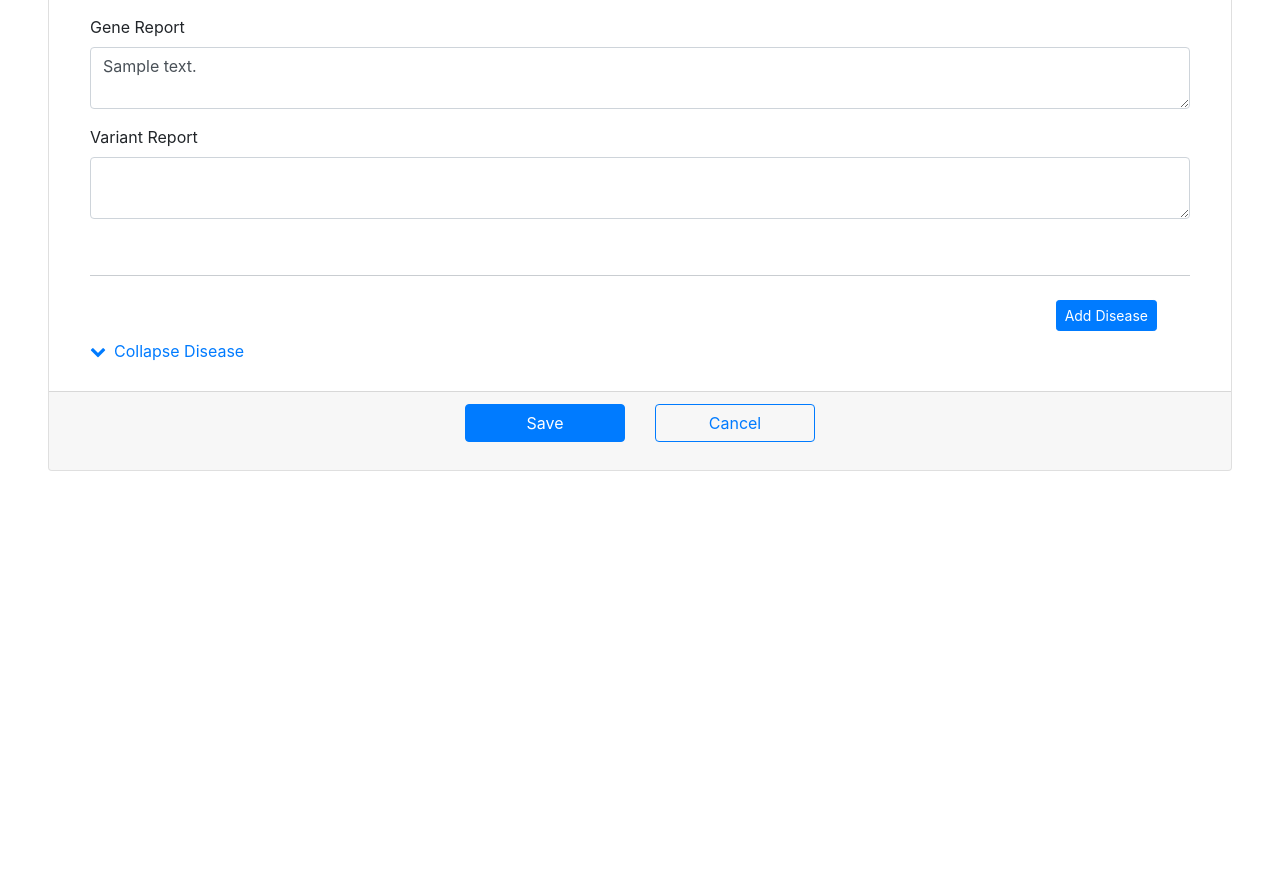
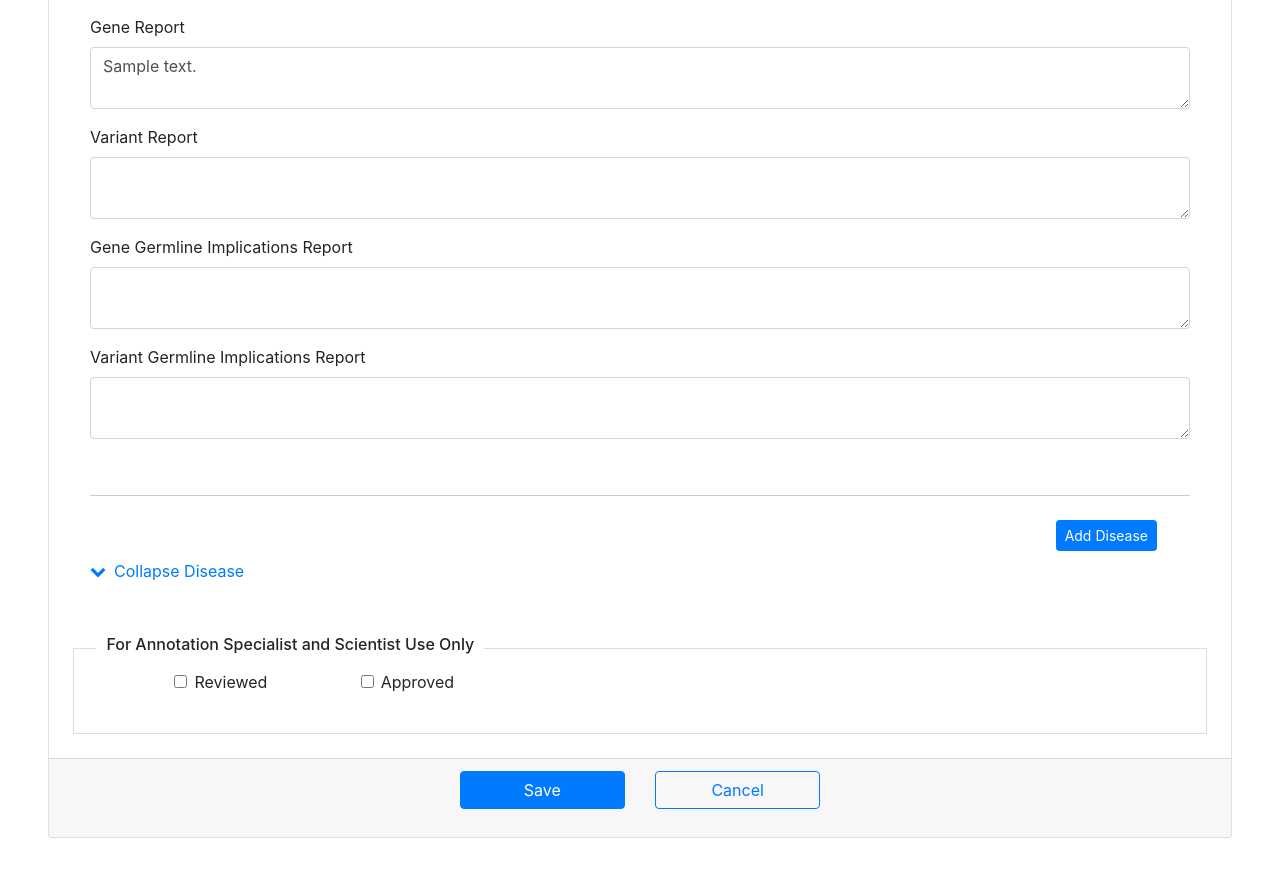
Before and after one commit to Danycraft98/Variant-KB, a Django app: template templates/variants/so_form.html in a window 1280 px wide. Shown: the part 806-1692 px from the top of the page. Before the commit the page ends 1277 px from the top, so only its background shows below. Run offline with Django 3.2, Linux system fonts and the light colour scheme; the template is opened without the code that fills it: most values are stand-ins (such as "Sample title", 1, 10 or a date in 2020); parts of the project's set-up code (start-up, migrations or seed data) failed here and were passed over; some libraries are stand-ins or nearby versions.

Commit message:
Added reviewed and approved checkboxes.

```diff
--- a/main/templatetags/custom_tags.py
+++ b/main/templatetags/custom_tags.py
@@ -1,4 +1,5 @@
 from django import template
+from api.models import Disease
 
 register = template.Library()
 
@@ -6,3 +7,8 @@ register = template.Library()
 @register.filter(name='get_class')
 def get_class(value):
 	return value.__class__.__name__
+
+
+@register.filter(name='get_disease')
+def get_disease(name):
+	return [disease.name for disease in Disease.objects.filter(name=name)]
--- a/templates/variants/so_form.html
+++ b/templates/variants/so_form.html
@@ -18,11 +18,24 @@
             </div>
             <div class="row form-group">
                 <div class="col-12">
-                    <label for="variant_report">Variant Report</label><input id="d0_vr_id" name="d0_report_id" hidden><input id="d0_vr_name" name="d0_report_name" value="Variant Report" hidden>
+                    <label for="variant_report">Variant Report</label>
                     <textarea class="form-control" id="variant_report" name="variant_report"></textarea>
                 </div>
             </div>
-            <br/><hr/>
+            <div class="row form-group">
+                <div class="col-12">
+                    <label for="vgir">Gene Germline Implications Report</label>
+                    <textarea class="form-control" id="ggir" name="gene_germline_report"></textarea>
+                </div>
+            </div>
+            <div class="row form-group">
+                <div class="col-12">
+                    <label for="vgir">Variant Germline Implications Report</label>
+                    <textarea class="form-control" id="vgir" name="variant_germline_report"></textarea>
+                </div>
+            </div>
+            <br/>
+            <hr/>
             <fieldset id="diseases">
                 <div id="add" class="row mt-2 mb-2">
                     <div class="col-2">
@@ -37,7 +50,7 @@
                     <div class="row form-group mt-2">
                         <div class="col-6">
                             <label for="d0_disease">Disease</label>
-                            <input class="form-control" id="d0_disease" name="d0_disease">
+                            <input class="form-control" id="d0_disease" name="d0_disease" oninput="get_report(this)">
                         </div>
 
                         <div class="col-4 form-group">
@@ -246,24 +259,29 @@
                             <textarea class="form-control" id="d0_vdr" name="d0_report"></textarea>
                         </div>
                     </div>
-                    <div id="d0_report" class="row form-group collapse">
-                        <div class="col-12">
-                            <label for="d0_vgir">Variant Germline Implications Report</label><input id="d0_vgir_id" name="d0_report_id" hidden><input id="d0_vgir_name" name="d0_report_name" value="Variant Germline Implications Report" hidden>
-                            <textarea class="form-control" id="d0_vgir" name="d0_report"></textarea>
+                </fieldset>
+            </fieldset>
+        </div>
+        <fieldset id="auth_only">
+            <legend><h6>For Annotation Specialist and Scientist Use Only</h6></legend>
+            <div class="row form-group">
+                <div class="col-2 offset-md-1 form-check">
+                    <input type="checkbox" class="form-check-input" id="review">
+                    <label class="form-check-label" for="review">Reviewed</label>
+                </div>
+                <div class="col-2 form-check">
+                    <input type="checkbox" class="form-check-input" id="approve">
+                    <label class="form-check-label" for="approve">Approved</label>
                 </div>
             </div>
         </fieldset>
-            </fieldset>
-        </div>
         <div class="card-footer">
-            <div class="container">
             <div class="row form-group">
                 <div class="col-2 offset-md-4">
                     <button type="submit" class="btn btn-primary btn-block">Save</button>
                 </div>
                 <div class="col-2">
                     <button type="button" class="btn btn-outline-primary btn-block" onclick="history.back();">Cancel</button>
-                    </div>
                 </div>
             </div>
         </div>
@@ -275,6 +293,32 @@
 
 {% block script %}
 <script>
+    function get_report(element) {
+        var disease_id = element.id.split("_")[0];
+        var disease_name = element.value;
+
+        var xhttp = new XMLHttpRequest();
+        xhttp.onreadystatechange = function() {
+            if (this.readyState == 4 && this.status == 200) {
+                var diseases = JSON.parse(this.responseText);
+                for (key in diseases) {
+                    var obj = diseases[key];
+                    if (obj.gene == {{ item.gene.pk }} && obj.variant != {{ item.pk }}) {
+                        document.getElementById(disease_id + "_gdr").innerText = obj.gdr;
+                    }
+                    if (obj.variant == {{ item.pk }}) {
+                        document.getElementById(disease_id + "_gdr").innerText = obj.gdr;
+                    }
+                }
+                if (Object.keys(diseases).length < 1) {
+                    document.getElementById(disease_id + "_gdr").innerText = "";
+                }
+            }
+        };
+        xhttp.open("GET", "http://localhost:8000/api/disease/" + disease_name + "/", true);
+        xhttp.send();
+    }
+
     $(document).ready(function() {
         var i;
         {% if item.diseases.all.count == 0 %}
```
Also changed, not shown: templates/variants/gp_form.html (+13 -0 lines), requirements.txt (line endings or trailing spaces). Lines whose indentation alone changed are shown as unchanged.
